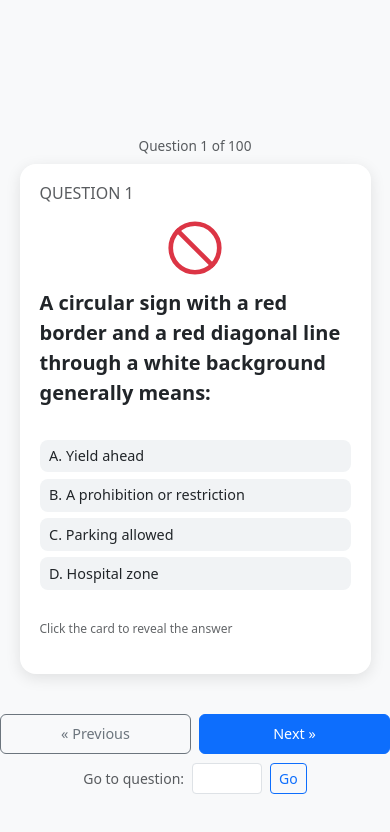
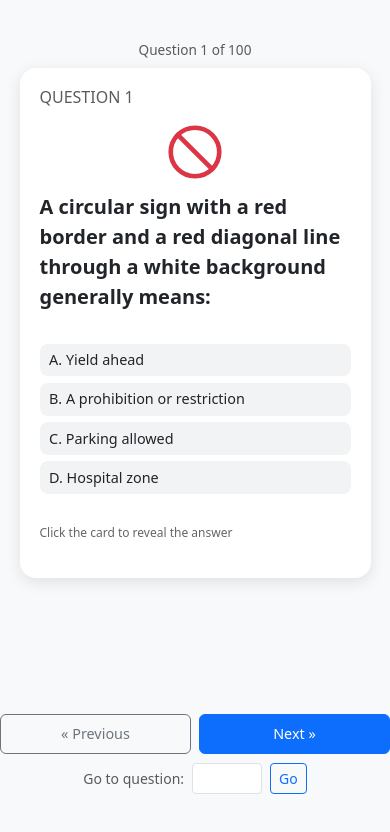
Before and after one commit to jktiempo269-com/reviewer, a website: page index.html in a window 390 px wide. Drawn offline with nearby package versions, Linux system fonts and the light colour scheme.

```diff
--- a/index.html
+++ b/index.html
@@ -98,7 +98,7 @@
     }
 
     .container {
-      padding-top: 8rem;
+      padding-top: 2rem;
       padding-left: 0.5rem;
       padding-right: 0.5rem;
     }
```
